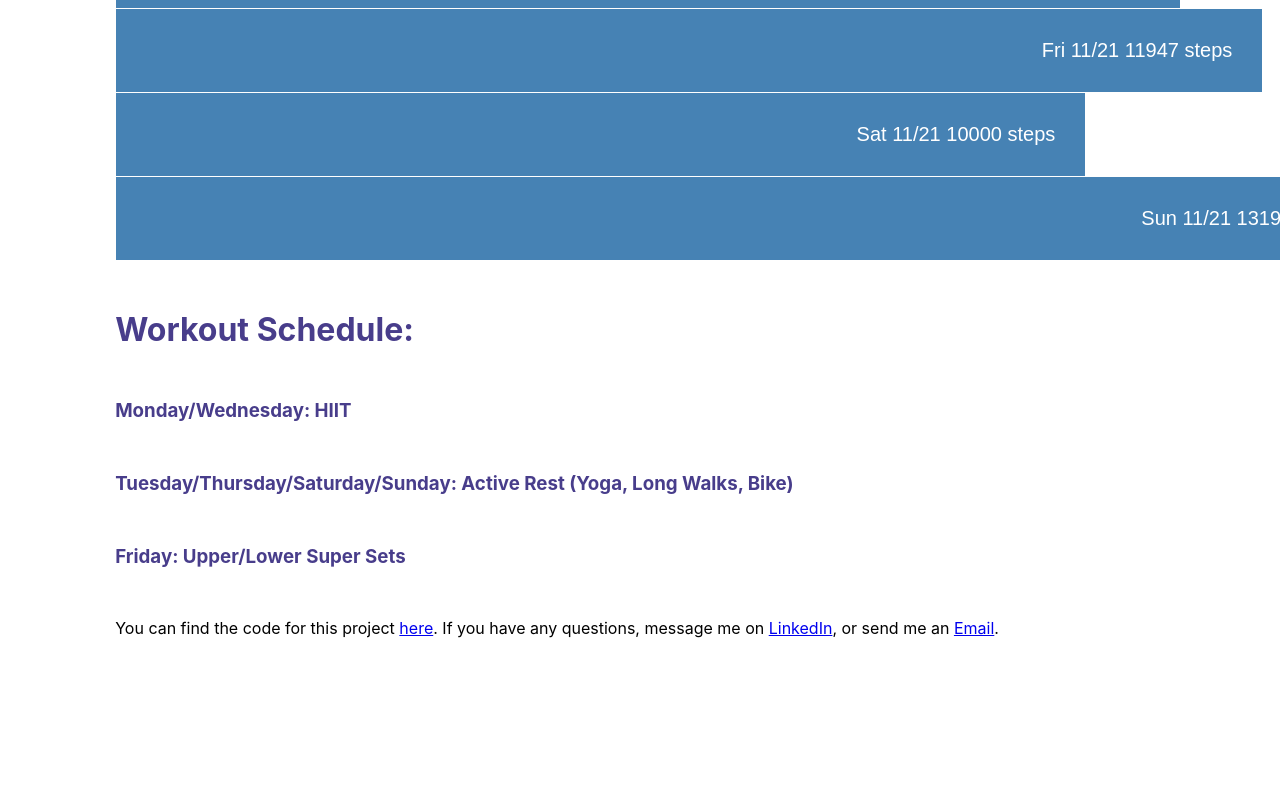
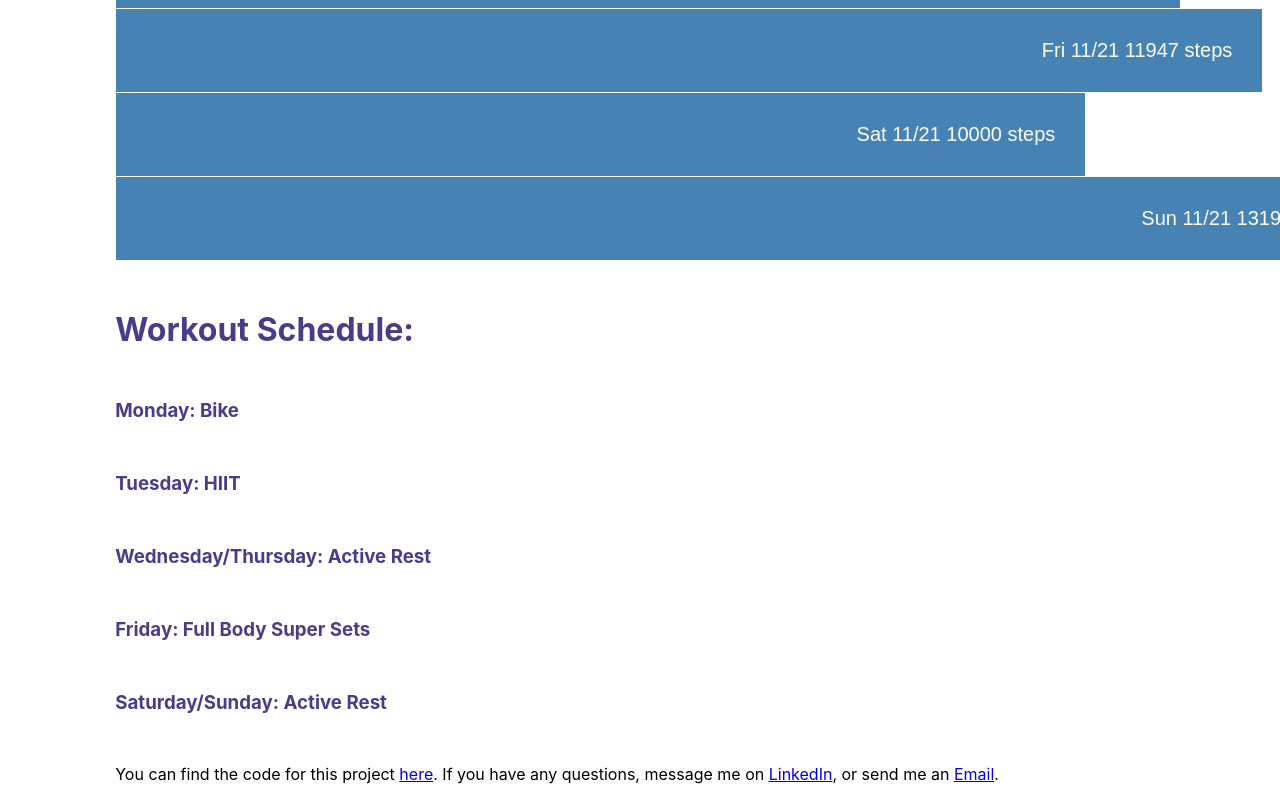
Before and after one commit to latoyaallen/the-first-30-back, a React (Create React App) app: page / in a window 1280 px wide. Shown: the part 1282-2082 px from the top of the page. Before the commit the page ends 1936 px from the top, so only its background shows below. Built offline with nearby package versions, Linux system fonts and the light colour scheme.

Commit message:
Update WorkoutSchedule.js

```diff
--- a/src/components/WorkoutSchedule.js
+++ b/src/components/WorkoutSchedule.js
@@ -20,9 +20,11 @@ const styles = StyleSheet.create({
 const WorkoutSchedule = () => (
   <div>
     <h1 className={css(styles.text)}>Workout Schedule:</h1>
-    <h3 className={css(styles.text)}>Monday/Wednesday: HIIT</h3>
-    <h3 className={css(styles.text)}>Tuesday/Thursday/Saturday/Sunday: Active Rest (Yoga, Long Walks, Bike)</h3>
-    <h3 className={css(styles.text)}>Friday: Upper/Lower Super Sets</h3>
+    <h3 className={css(styles.text)}>Monday: Bike</h3>
+    <h3 className={css(styles.text)}>Tuesday: HIIT</h3>
+    <h3 className={css(styles.text)}>Wednesday/Thursday: Active Rest</h3>
+    <h3 className={css(styles.text)}>Friday: Full Body Super Sets</h3>
+    <h3 className={css(styles.text)}>Saturday/Sunday: Active Rest</h3>
   </div>
 );
 
```
